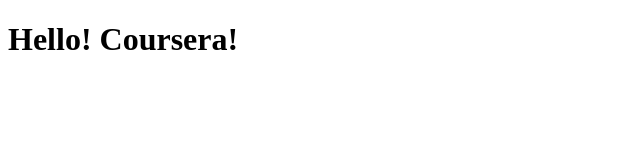
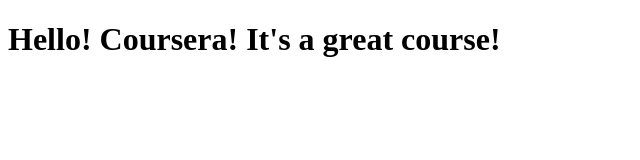
Before and after one commit to Ninjiwu/coursera-test, a plain HTML site: page site/index.html in a window 1280 px wide. Shown: the whole page, without its empty margins (0-640 px from the left). Drawn offline with Linux system fonts and the light colour scheme.

Commit message:
Small addition to our page content.

```diff
--- a/site/index.html
+++ b/site/index.html
@@ -4,6 +4,6 @@
   <title>Hello Coursera!</title>
 </head>
 <body>
-<h1>Hello! Coursera!</h1>
+<h1>Hello! Coursera! It's a great course!</h1>
 </body>
 </html>
```
